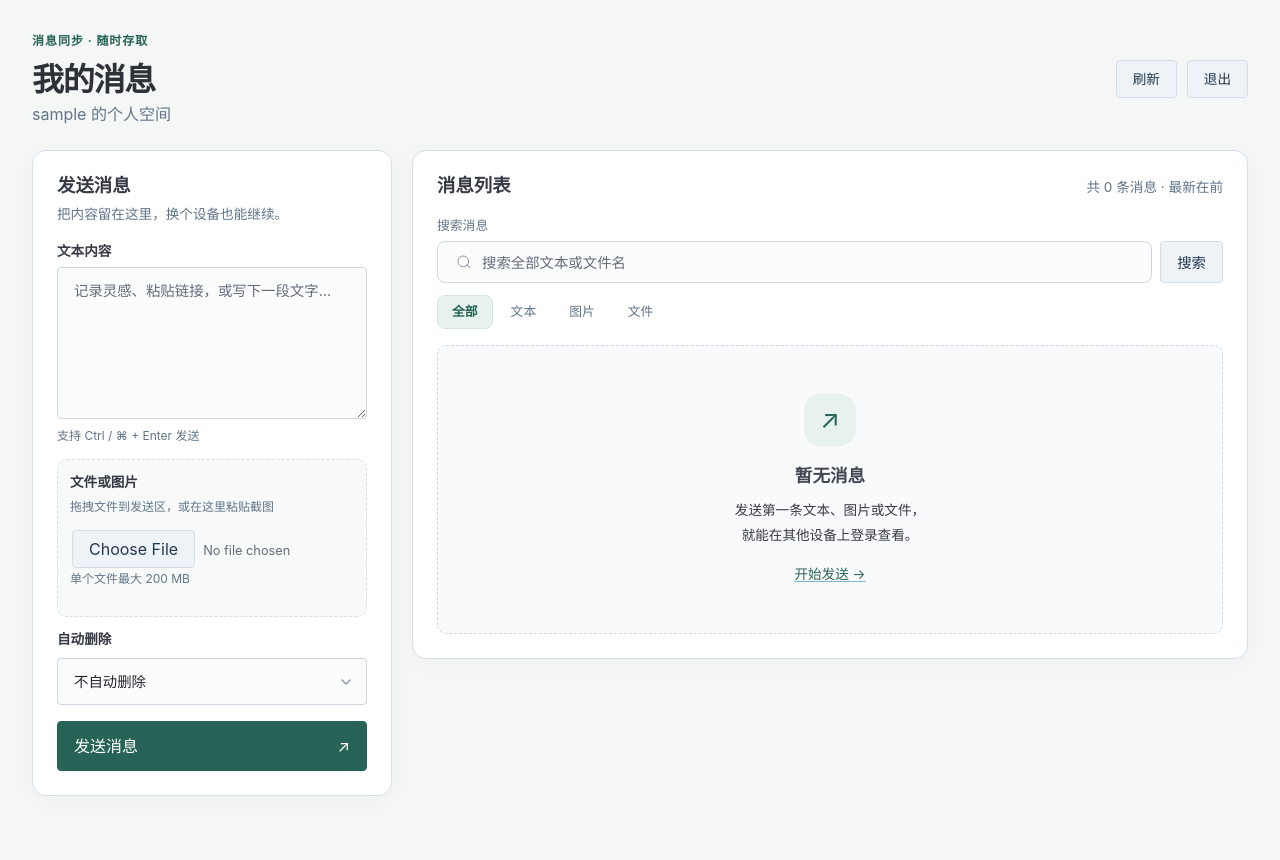
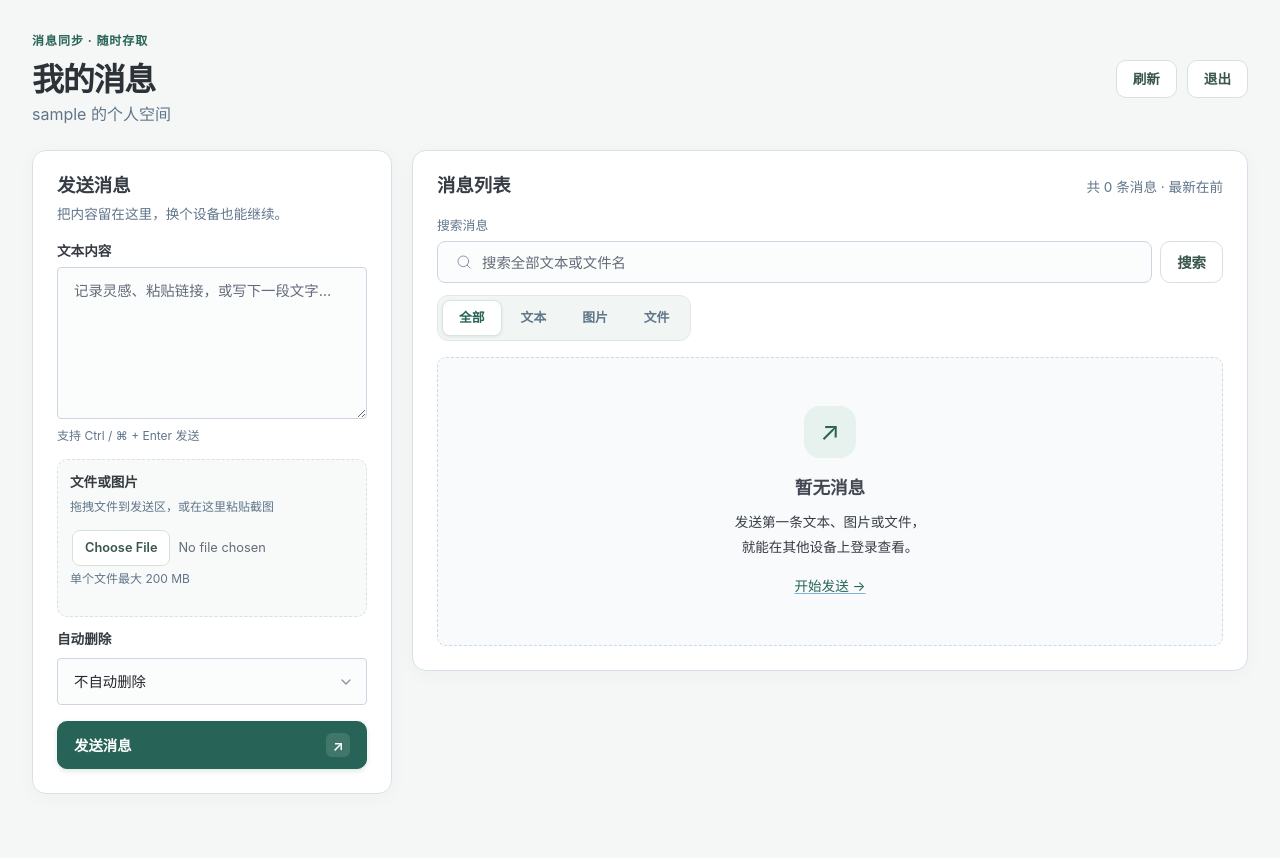
Before and after one commit to wyz0216/online_msg_forward, a FastAPI app: page / in a window 1280 px wide. After the commit the page ends 801 px from the top, so only its background shows below. Run offline with FastAPI, Linux system fonts and the light colour scheme; the visitor is signed in with stand-in values (Sample User, id 1); data comes from the database, SQL or seed files in the repository; data that the repository does not hold is empty.

Commit message:
优化按钮样式与交互状态

```diff
--- a/app/static/style.css
+++ b/app/static/style.css
@@ -9,11 +9,14 @@
   --pico-primary: #276457;
   --pico-primary-hover: #1e5146;
   --pico-primary-focus: rgba(39, 100, 87, 0.2);
-  --pico-secondary-background: #eef3f8;
-  --pico-secondary-border: #d5dee8;
-  --pico-secondary-inverse: #23384d;
-  --pico-secondary-hover-background: #e0e9f1;
-  --pico-secondary-hover-border: #c5d2df;
+  --pico-secondary: #38564c;
+  --pico-secondary-hover: #1e5146;
+  --pico-secondary-background: #ffffff;
+  --pico-secondary-border: #d6e2dc;
+  --pico-secondary-inverse: #38564c;
+  --pico-secondary-hover-background: #edf5f0;
+  --pico-secondary-hover-border: #b8cfc2;
+  --pico-secondary-focus: rgba(39, 100, 87, 0.16);
   --app-bg: #f5f7f6;
   --app-border: #d7e0ea;
   --app-muted: #60758a;
@@ -25,28 +28,51 @@ body {
   min-height: 100vh;
 }
 
-button,
-[role="button"] {
-  border-radius: 7px;
+:is(button, [role="button"]) {
+  border-radius: 10px;
+  font-weight: 600;
   white-space: nowrap;
+  transition: background-color 160ms ease, border-color 160ms ease,
+    color 160ms ease, box-shadow 160ms ease;
 }
 
-button.secondary,
-[role="button"].secondary {
-  --pico-background-color: #eef3f8;
-  --pico-border-color: #d5dee8;
-  --pico-color: #23384d;
+:is(button, [role="button"]).secondary.outline {
+  --pico-border-color: var(--pico-secondary-border);
+}
+
+:is(button, [role="button"]).secondary.outline:is(:hover, :active, :focus) {
+  --pico-background-color: var(--pico-secondary-hover-background);
+  --pico-border-color: var(--pico-secondary-hover-border);
+}
+
+:is(button, [role="button"]):focus-visible {
+  outline: 2px solid var(--pico-primary);
+  outline-offset: 3px;
+}
+
+:is(button, [role="button"]):not(.image-preview-button, [rel="prev"]):active {
+  box-shadow: inset 0 2px 4px rgba(21, 54, 43, 0.12);
+}
+
+:is(button, [role="button"])[disabled] {
+  box-shadow: none;
+  opacity: 0.45;
 }
 
 button.danger {
-  --pico-background-color: transparent;
-  --pico-border-color: transparent;
+  --pico-background-color: #fff8f7;
+  --pico-border-color: #f0dcd8;
   --pico-color: #a33630;
 }
 
-button.danger:hover {
-  --pico-background-color: #fff0ee;
-  --pico-border-color: #f3cfca;
+button.danger:is(:hover, :active, :focus) {
+  --pico-background-color: #ffebe7;
+  --pico-border-color: #e5b9b1;
+  --pico-color: #902d27;
+}
+
+button.danger:focus-visible {
+  outline-color: #a33630;
 }
 
 .page-shell {
@@ -188,6 +214,13 @@ small,
   width: 100%;
 }
 
+.composer-panel input[type="file"]::file-selector-button {
+  border-radius: 8px;
+  padding: 7px 12px;
+  font-size: 0.8rem;
+  font-weight: 600;
+}
+
 .composer-panel select {
   margin: 8px 0 0;
   font-size: 0.9rem;
@@ -242,7 +275,7 @@ small,
 
 .compact {
   font-size: 0.75rem;
-  padding: 4px 10px;
+  padding: 6px 10px;
 }
 
 .send-button {
@@ -250,6 +283,20 @@ small,
   justify-content: space-between;
   align-items: center;
   margin: 4px 0 0;
+  min-height: 46px;
+  padding: 11px 16px;
+  font-size: 0.9rem;
+  --pico-button-box-shadow: 0 2px 5px rgba(39, 100, 87, 0.16);
+  --pico-button-hover-box-shadow: 0 4px 10px rgba(39, 100, 87, 0.22);
+}
+
+.send-button span {
+  display: grid;
+  place-items: center;
+  width: 24px;
+  height: 24px;
+  border-radius: 6px;
+  background: rgba(255, 255, 255, 0.12);
 }
 
 .form-status {
@@ -350,8 +397,14 @@ small,
 .filter-bar {
   display: flex;
   flex-wrap: wrap;
-  gap: 4px;
+  gap: 3px;
   margin: 0;
+  padding: 4px;
+  width: fit-content;
+  max-width: 100%;
+  background: #f1f5f3;
+  border: 1px solid #e2e9e5;
+  border-radius: 11px;
 }
 
 .filter-bar[role="group"] {
@@ -363,6 +416,7 @@ small,
   width: auto;
   border-radius: 8px;
   margin: 0;
+  box-shadow: none;
 }
 
 .filter-button {
@@ -370,20 +424,26 @@ small,
   border: 1px solid transparent;
   color: var(--app-muted);
   font-size: 0.8rem;
-  padding: 6px 14px;
+  padding: 7px 16px;
   margin: 0;
   border-radius: 8px;
 }
 
-.filter-button:hover {
-  background: #f1f5f3;
+.filter-button:is(:hover, :focus) {
+  background: #e5eee8;
+  color: #276457;
 }
 
 .filter-button[aria-pressed="true"] {
-  background: #e7f1ed;
-  border-color: #d4e5dd;
+  background: #ffffff;
+  border-color: #d9e5de;
   color: #276457;
   font-weight: 600;
+  box-shadow: 0 1px 3px rgba(31, 61, 48, 0.08);
+}
+
+.filter-bar[role="group"] button[aria-pressed="true"] {
+  box-shadow: 0 1px 3px rgba(31, 61, 48, 0.08);
 }
 
 
@@ -546,7 +606,7 @@ small,
 
 .actions button,
 .actions [role="button"] {
-  padding: 8px 11px;
+  padding: 7px 13px;
   font-size: 0.8rem;
   margin-bottom: 0;
   width: auto;
@@ -600,7 +660,7 @@ small,
 
 .share-limit-form button {
   margin: 0;
-  padding: 8px 11px;
+  padding: 7px 13px;
   font-size: 0.8rem;
   width: auto;
   min-height: 36px;
@@ -703,6 +763,10 @@ small,
 
 .auth-panel button {
   width: 100%;
+  min-height: 46px;
+  font-size: 0.9rem;
+  --pico-button-box-shadow: 0 2px 5px rgba(39, 100, 87, 0.16);
+  --pico-button-hover-box-shadow: 0 4px 10px rgba(39, 100, 87, 0.22);
 }
 
 .toast {
@@ -727,6 +791,14 @@ small,
 
 [hidden] {
   display: none !important;
+}
+
+@media (prefers-reduced-motion: reduce) {
+  button,
+  [role="button"],
+  input[type="file"]::file-selector-button {
+    transition: none;
+  }
 }
 
 
```
